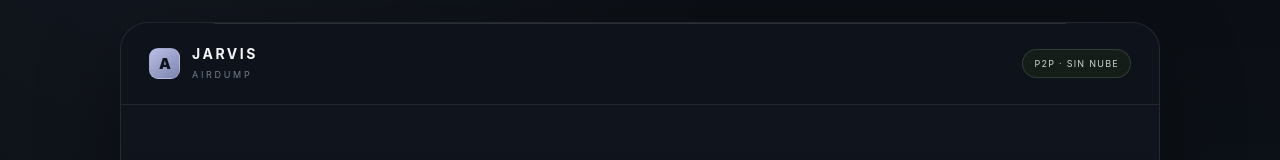
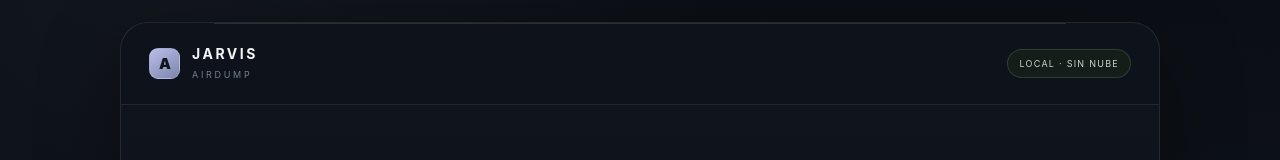
Before and after one commit to Anfaliz1703/JARVIS-AirDump, a React (Vite) app: page / in a window 1280 px wide. Shown: the top 160 px of the page. Built offline with nearby package versions, Linux system fonts and the light colour scheme.

Commit message:
style: align shell branding with dark editorial mockup

```diff
--- a/src/App.tsx
+++ b/src/App.tsx
@@ -21,7 +21,7 @@ export default function App() {
               <small>AIRDUMP</small>
             </span>
           </button>
-          <span className="privacy-chip">P2P · SIN NUBE</span>
+          <span className="privacy-chip">LOCAL · SIN NUBE</span>
         </header>
 
         {mode === 'home' && <Home onSelect={setMode} />}
```
